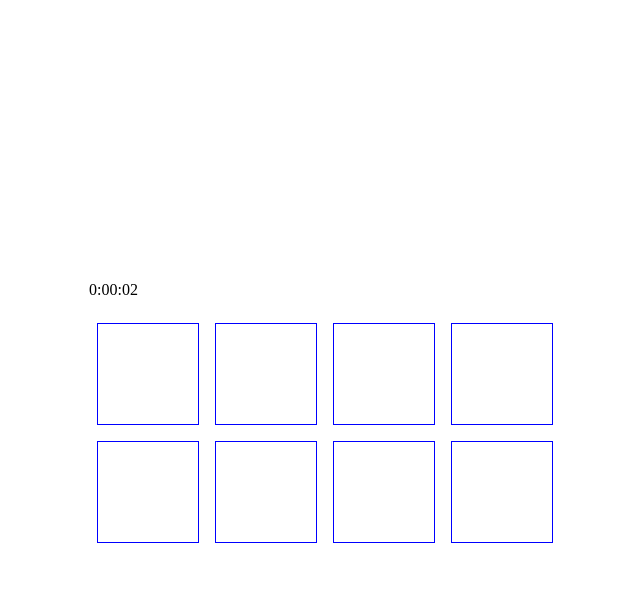
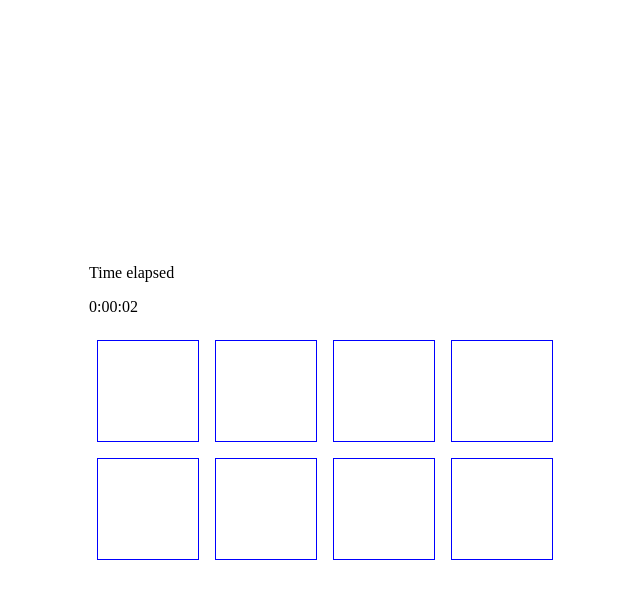
Before and after one commit to SedrlaP/pexeso, a React (Vite) app: page / in a window 1280 px wide. Both pictures are taken after a click on the button "START". Shown: the top 598 px of the page, without its empty margins (315-955 px from the left). Built offline with nearby package versions, Linux system fonts and the light colour scheme.

Commit message:
add total time to end screen, add timer text, add slider for choosing number of cards

```diff
--- a/src/App.jsx
+++ b/src/App.jsx
@@ -34,7 +34,7 @@ function findNumOfRowsAndColumns(target) {
   useEffect(() => {
     generateCards(userInput)
     console.log("karticky", cards)
-  }, [])
+  }, [gameStarted])
 
   useEffect(() => {
     const [rows, cols] = findNumOfRowsAndColumns(userInput)
@@ -154,13 +154,15 @@ function findNumOfRowsAndColumns(target) {
       { !gameStarted ?
         <StartGameScreen startGame={startGame} userInput={userInput} handleState={setUserInput}/>
         :
-        cards.length !== 0 ?
         <>
-          <Timer timerStarted={gameStarted}/>
-          <div className="container">{gameElements}</div>
+          <Timer timerStarted={gameStarted} numOfCards={cards.length}/>
+          {
+            cards.length > 0 ?
+            <div className="container">{gameElements}</div>
+            :
+            <EndGameScreen restartGame={restartGame}/>
+          }
         </>
-        :
-        <EndGameScreen restartGame={restartGame}/>
       }
     </>
   )
--- a/src/components/Timer/index.jsx
+++ b/src/components/Timer/index.jsx
@@ -1,11 +1,11 @@
 import { useState, useEffect } from "react";
 
-function Timer({timerStarted}) {
+function Timer({timerStarted, numOfCards}) {
      const [time, setTime] = useState(0);
 
     useEffect(() => {
       let intervalId;
-      if (timerStarted) {
+      if (timerStarted && numOfCards > 0) {
         intervalId = setInterval(() => setTime(time + 1), 1000);
       }
       return () => clearInterval(intervalId);
@@ -21,7 +21,10 @@ function Timer({timerStarted}) {
     const seconds = Math.floor((time % 60) / 1);
 
     return (
+      <div>
+        <p>{timerStarted && numOfCards > 0 ? "Time elapsed" : "Total time"}</p>
         <p>{hours}:{minutes.toString().padStart(2, "0")}:{seconds.toString().padStart(2, "0")}</p>
+      </div>
     )
 
 }
--- a/src/components/endGameScreen/index.jsx
+++ b/src/components/endGameScreen/index.jsx
@@ -1,3 +1,5 @@
+import Timer from "../Timer"
+
 function EndGameScreen(props) {
     return (
         <div className="container end">
--- a/src/components/startGameScreen/index.jsx
+++ b/src/components/startGameScreen/index.jsx
@@ -4,8 +4,8 @@ function StartGameScreen(props) {
         <div className="container start">
           <h1>MEMORY GAME</h1>
           <form onSubmit={props.startGame}>
-            <label htmlFor="userInput">Number of cards</label>
-            <input type="text" id="userInput" value={props.userInput} onChange={(e) => props.handleState(e.target.value)} /><br />
+            <label htmlFor="userInput">Number of cards {props.userInput}</label>
+            <input type="range" id="userInput" min="2" max="100" step="2" value={props.userInput} onChange={(e) => props.handleState(e.target.value)} /><br />
             <button type="submit">START</button>
           </form>
         </div>
```
